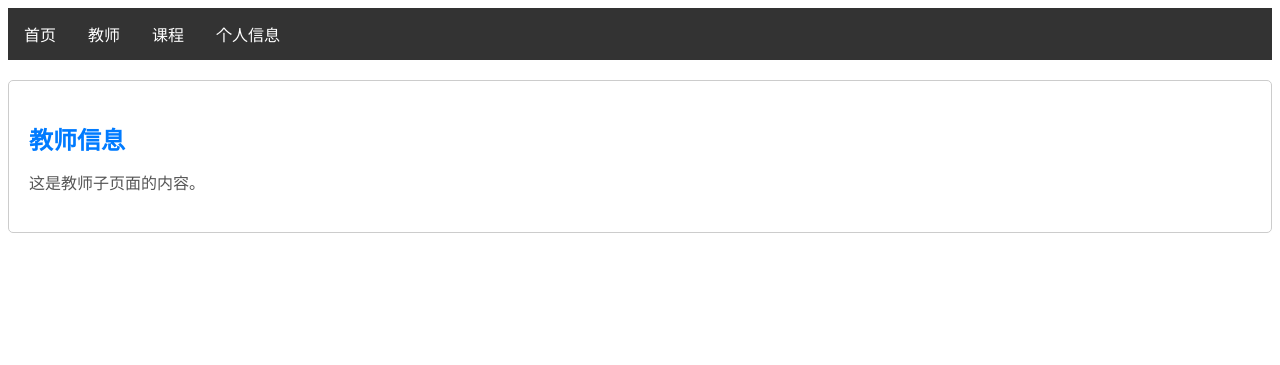
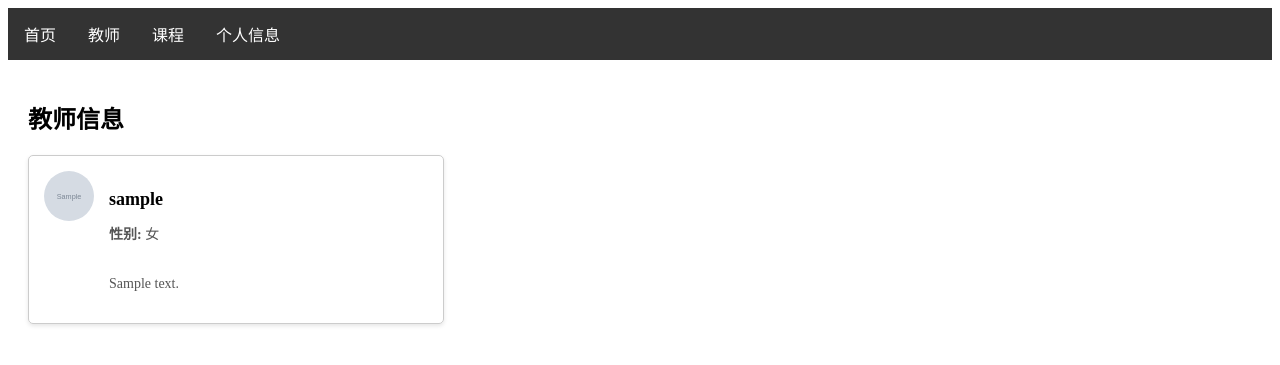
Before and after one commit to fuyang12138/course-management-web, a FastAPI app: template templates/teachers.html in a window 1280 px wide. Shown: the top 365 px of the page. Run offline with FastAPI, Linux system fonts and the light colour scheme; the template is opened without the code that fills it: most values are stand-ins (such as "Sample title", 1, 10 or a date in 2020); grey boxes marked "Sample" are stand-in pictures.

Commit message:
增加了教师页面得展示

```diff
--- a/db/course_detail.csv
+++ b/db/course_detail.csv
@@ -1,2 +1,5 @@
 course_id,section_name,section_introduction,teaching_material,video,time
-1,初聊考研数学,本小节主要讲述考研数学的几个大方向。,教材文档下载地址,视频存储地址,20
+1,初聊考研数学,介绍考研数学的重要性及学习方法,教材文档下载地址,video/math_intro.mp4,20
+1,线性代数基础,讲解线性代数的基本概念和解题技巧,教材文档下载地址,video/linear_algebra.mp4,30
+2,创业准备,分享创业前需要做的准备工作,教材文档下载地址,video/startup_prep.mp4,25
+2,市场分析,深入分析目标市场的现状和发展趋势,教材文档下载地址,video/market_analysis.mp4,35
--- a/db/info.csv
+++ b/db/info.csv
@@ -1,7 +1,7 @@
 username,nickname,gender,bio,avatar_path
 admin,管理员,male,有事请留言,avatars/admin.png
 zlp,曾李平,male,****大学牛逼研究生。,avatars/zlp.png
-lf,刘帆,male,著名企业家,avatars/default.png
+lf,刘帆,male,著名企业家，具体有多牛逼嘞，就是说要多牛逼多牛逼，简直无敌；短短80年就赚到了高达20块钱！！！,avatars/default.png
 user1,用户1,male,著名教师,avatars/default.png
 user2,用户2,male,著名教师,avatars/default.png
 user3,用户3,male,著名教师,avatars/default.png
--- a/static/teachers.css
+++ b/static/teachers.css
@@ -24,25 +24,68 @@ header nav li a:hover {
 }
 
 /* 主体部分样式 */
-main section {
+main {
     padding: 20px;
-    margin-top: 20px;
+}
+
+#teachers {
+    display: flex;
+    flex-direction: column;
+    align-items: flex-start;
+}
+
+#teachers h2 {
+    font-size: 24px;
+    margin-bottom: 20px;
+}
+
+.teacher-list {
+    display: flex;
+    flex-wrap: wrap;
+    gap: 20px;
+    width: 100%;
+}
+
+.teacher-card {
     border: 1px solid #ccc;
     border-radius: 5px;
+    width: calc(33% - 20px);
+    box-shadow: 0 2px 4px rgba(0, 0, 0, 0.1);
+    transition: transform 0.2s ease-in-out;
+    display: flex;
+    align-items: flex-start;
+    padding: 15px;
 }
 
-main section h2 {
-    font-size: 24px;
-    margin-bottom: 10px;
+.teacher-card:hover {
+    transform: translateY(-5px);
 }
 
-main section p {
-    font-size: 16px;
+.teacher-avatar {
+    width: 50px;
+    height: 50px;
+    object-fit: cover;
+    margin-right: 15px;
+    border-radius: 50%;
+}
+
+.teacher-info {
+    flex-grow: 1;
+}
+
+.teacher-info h3 {
+    font-size: 18px;
+    margin-bottom: 5px;
+}
+
+.teacher-info p {
+    font-size: 14px;
     line-height: 1.5;
     color: #555;
 }
 
-/* 特殊样式 */
-main section h2 {
-    color: #007BFF;
+/* 简介滚动条样式 */
+.bio-scroll {
+    max-height: 100px; /* 设置最大高度 */
+    overflow-y: auto; /* 添加垂直滚动条 */
 }
--- a/templates/curriculum.html
+++ b/templates/curriculum.html
@@ -20,7 +20,7 @@
 
     <main>
         <section id="courses">
-            <h2>课程</h2>
+            <h2>课程列表</h2>
             {% if courses %}
                 <div class="course-list">
                     {% for course in courses %}
--- a/templates/teachers.html
+++ b/templates/teachers.html
@@ -1,5 +1,5 @@
 <!DOCTYPE html>
-<html lang="en">
+<html lang="zh-CN">
 <head>
     <meta charset="UTF-8">
     <meta name="viewport" content="width=device-width, initial-scale=1.0">
@@ -21,7 +21,24 @@
     <main>
         <section id="teachers">
             <h2>教师信息</h2>
-            <p>这是教师子页面的内容。</p>
+            {% if teachers %}
+                <div class="teacher-list">
+                    {% for teacher in teachers %}
+                        <div class="teacher-card">
+                            <img src="{{ teacher.avatar_path }}" alt="{{ teacher.nickname }} 头像" class="teacher-avatar">
+                            <div class="teacher-info">
+                                <h3>{{ teacher.nickname }}</h3>
+                                <p><strong>性别:</strong> {{ '男' if teacher.gender == 'male' else '女' }}</p>
+                                <div class="bio-scroll">
+                                    <p>{{ teacher.bio }}</p>
+                                </div>
+                            </div>
+                        </div>
+                    {% endfor %}
+                </div>
+            {% else %}
+                <p>没有可用的教师</p>
+            {% endif %}
         </section>
     </main>
 </body>
```
Also changed, not shown: teacher_routes.py (+11 -5 lines).
